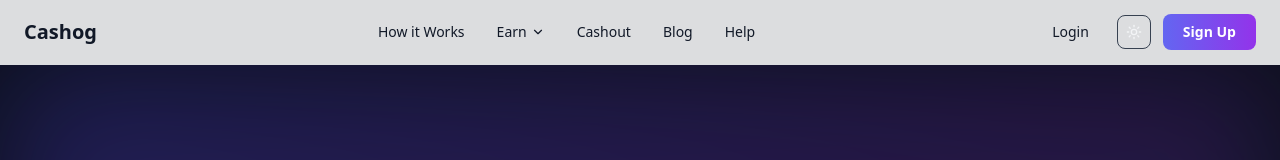
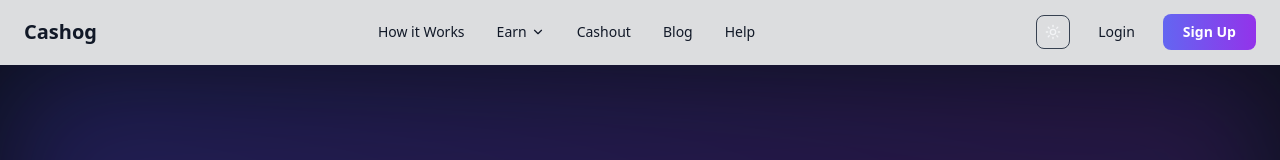
Before and after one commit to tool63/cashin, a Next.js app: page / in a window 1280 px wide. Shown: the top 160 px of the page. Built offline with nearby package versions, Linux system fonts and the light colour scheme.

Commit message:
Update Header.tsx

```diff
--- a/components/Header.tsx
+++ b/components/Header.tsx
@@ -67,6 +67,15 @@ export default function Header() {
         {/* CTA BUTTONS */}
         <div className="hidden md:flex items-center gap-3">
 
+  {/* THEME TOGGLE FIRST */}
+  <button
+    onClick={() => setTheme(theme === "dark" ? "light" : "dark")}
+    className="p-2 rounded-lg border border-white/20 dark:border-gray-700 hover:bg-white/10 dark:hover:bg-gray-300/20 transition"
+    aria-label="Toggle Theme"
+  >
+    {theme === "dark" ? <Sun size={16} /> : <Moon size={16} />}
+  </button>
+
   {/* LOGIN */}
   <Link
     href="/login"
@@ -74,15 +83,6 @@ export default function Header() {
   >
     Login
   </Link>
-
-          {/* 🌙 / ☀️ TOGGLE — MOVED BESIDE LOGIN */}
-          <button
-            onClick={() => setTheme(theme === "dark" ? "light" : "dark")}
-            className="p-2 rounded-lg border border-white/20 dark:border-gray-700 hover:bg-white/10 dark:hover:bg-gray-300/20 transition"
-            aria-label="Toggle Theme"
-          >
-            {theme === "dark" ? <Sun size={16} /> : <Moon size={16} />}
-          </button>
 
   {/* SIGN UP */}
   <Link
@@ -92,6 +92,7 @@ export default function Header() {
     Sign Up
   </Link>
 </div>
+
 
         {/* MOBILE MENU BUTTON */}
         <button
```
Lines whose indentation alone changed are shown as unchanged.
